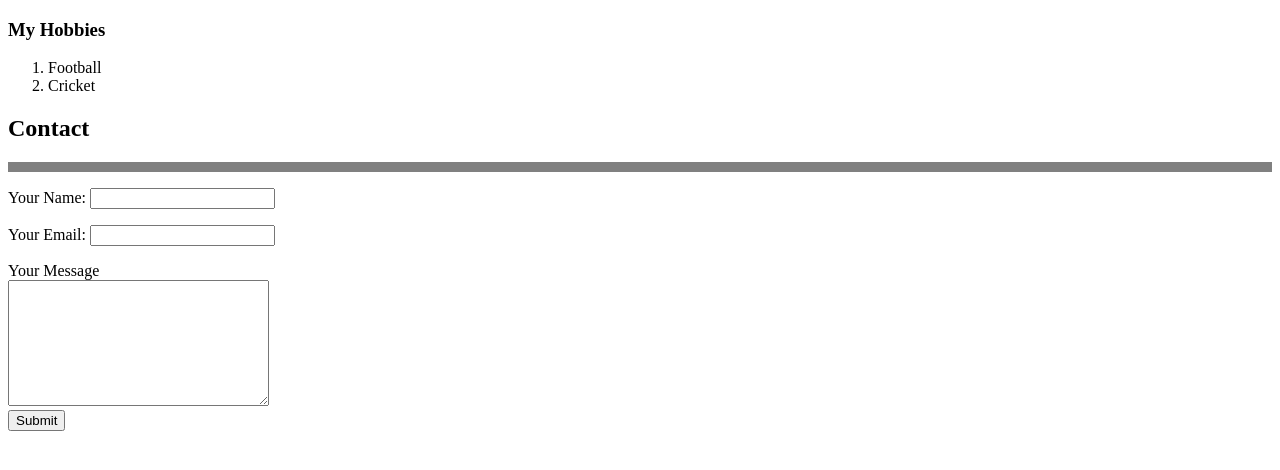
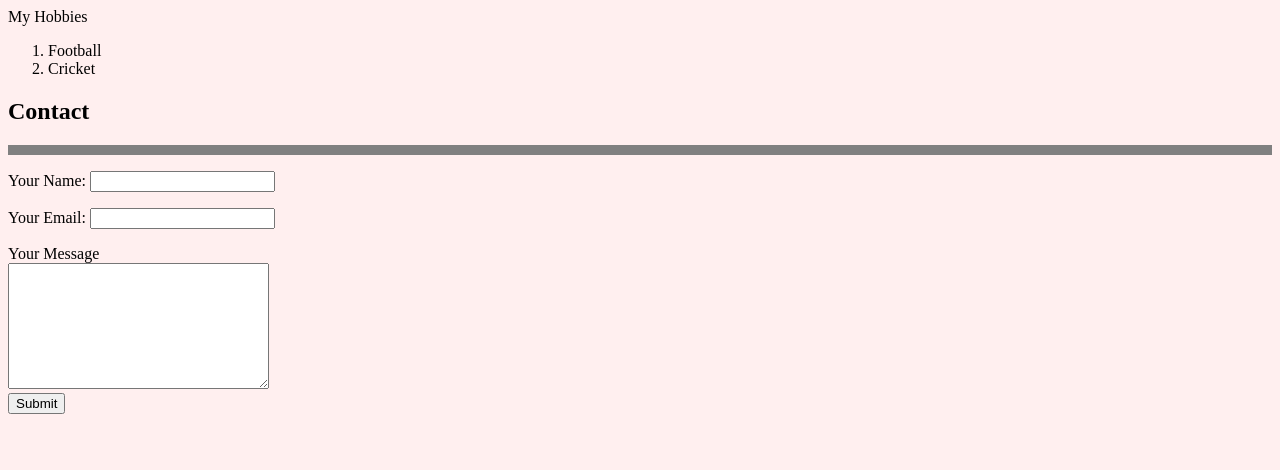
Before and after one commit to ashwani1998chauhan/cv, a plain HTML site: page Educational Background.html in a window 1280 px wide. Drawn offline with Linux system fonts and the light colour scheme.

Commit message:
Update Educational Background.html

```diff
--- a/Educational Background.html
+++ b/Educational Background.html
@@ -4,7 +4,7 @@
     <meta charset="utf-8">
     <title>Educational Background</title>
   </head>
-  <body>
+  <body  style="background-color: #FFEFEF;>
     <h3>My Hobbies</h3>
     <ol>
       <li>
```
